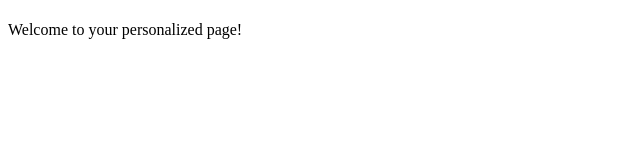
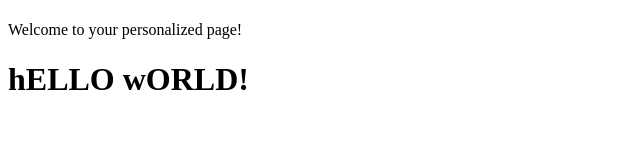
Before and after one commit to kherwaal/JTT, a plain HTML site: page index.html in a window 1280 px wide. Shown: the whole page, without its empty margins (0-640 px from the left). Drawn offline with Linux system fonts and the light colour scheme.

Commit message:
Update index.html

```diff
--- a/index.html
+++ b/index.html
@@ -9,6 +9,7 @@
 <body>
     <h1 id="welcomeMessage"></h1>
     <p>Welcome to your personalized page!</p>
+    <h1>hELLO wORLD!</h1>
 
     <script>
         function getQueryParam(param) {
```
